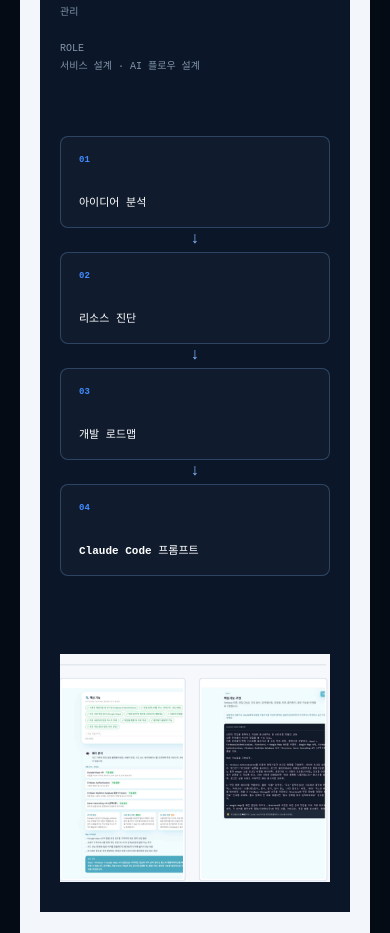
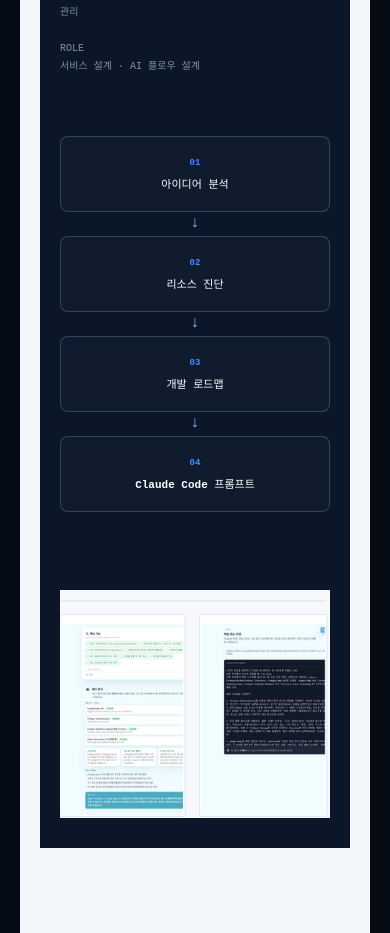
Before and after one commit to yongho0720/portfolio, a React (Vite) app: page / in a window 390 px wide. Shown: the part 8003-8936 px from the top of the page. Built offline with nearby package versions, Linux system fonts and the light colour scheme; a web font is replaced by a local one.

Commit message:
Compact AI coaching flow boxes

```diff
--- a/src/styles/global.css
+++ b/src/styles/global.css
@@ -164,7 +164,8 @@ section, footer { position: relative; }
 .vibe-flow-image { grid-column: 1 / -1; width: 100%; max-width: 620px; margin: 18px auto 0; }
 .vibe-flow-image img { width: 100%; height: auto; object-fit: contain; }
 .vibe-flow ol { display: flex; align-items: stretch; gap: 26px; }
-.vibe-flow li { position: relative; flex: 1; min-width: 0; min-height: 118px; border: 1px solid rgba(135,185,255,.26); border-radius: 8px; background: rgba(255,255,255,.025); display: flex; flex-direction: column; justify-content: space-between; }
+.vibe-flow li { position: relative; flex: 1; min-width: 0; min-height: 82px; padding: 14px 12px; border: 1px solid rgba(135,185,255,.26); border-radius: 8px; background: rgba(255,255,255,.025); display: flex; flex-direction: column; justify-content: center; align-items: center; text-align: center; }
+.vibe-flow li span { margin-bottom: 7px; }
 .vibe-flow li:not(:last-child)::after { content: "→"; position: absolute; z-index: 2; right: -20px; top: 50%; transform: translateY(-50%); width: 14px; color: var(--blue-light); font: 600 16px ui-monospace, monospace; text-align: center; }
 
 @media (max-width: 768px) {
@@ -174,7 +175,7 @@ section, footer { position: relative; }
   .project-detail.reverse .project-copy { margin-left: 0; order: 1; }
   .project-detail.reverse .project-image { order: 2; }
   .vibe-flow ol { display: flex; flex-direction: column; gap: 24px; }
-  .vibe-flow li { min-height: 92px; }
+  .vibe-flow li { min-height: 76px; }
   .vibe-flow li:not(:last-child)::after { content: "↓"; right: auto; left: 50%; top: auto; bottom: -21px; transform: translateX(-50%); }
 }
 
```
